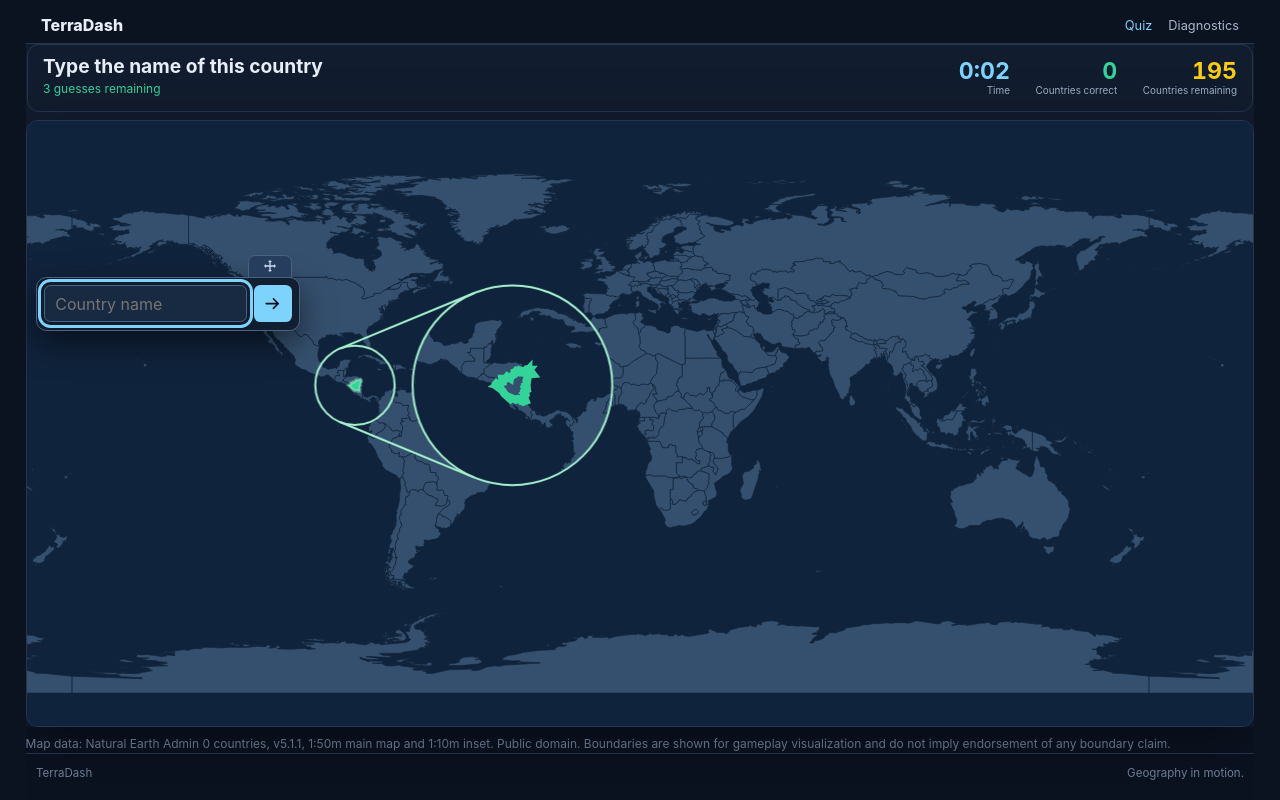
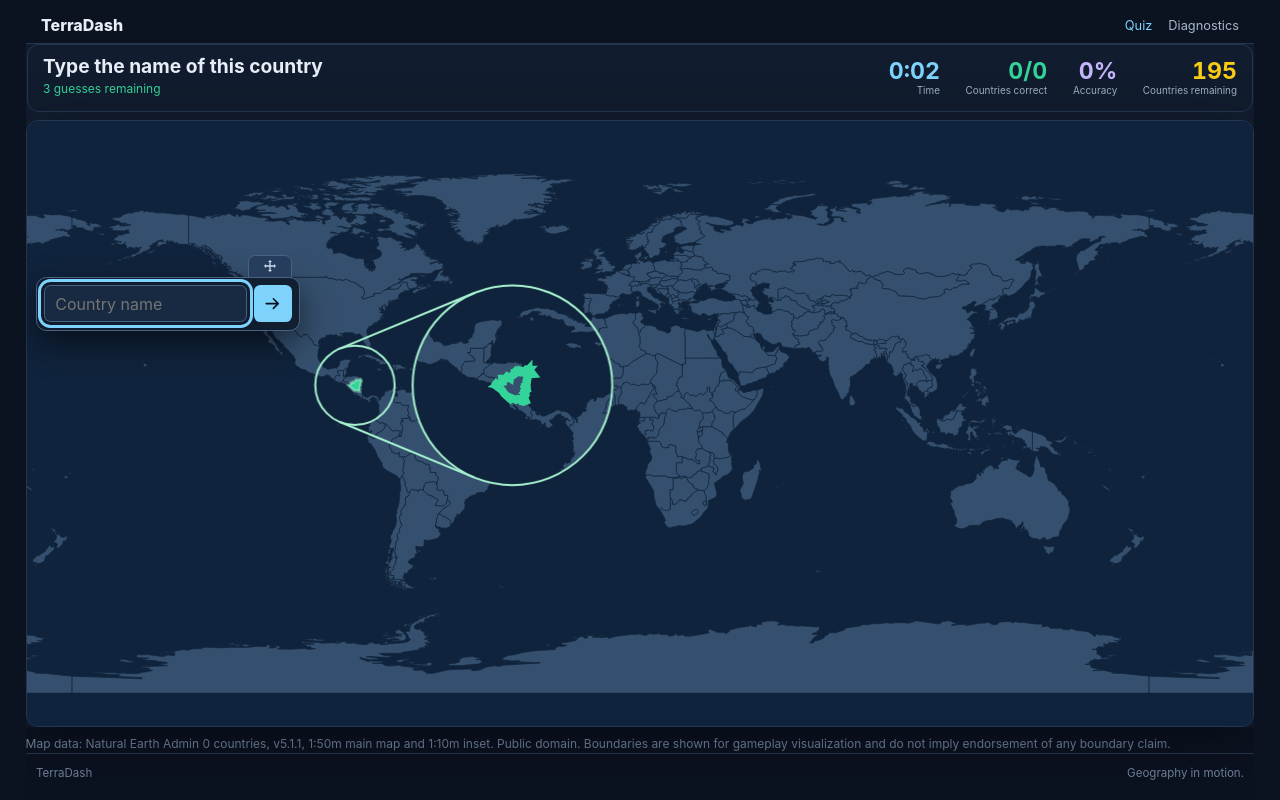
Before and after one commit to phaeax-a01/TerraDash, a React (Vite) app: page / in a window 1280 px wide. Both pictures are taken after a click on the button "Start quiz". Built offline with nearby package versions, Linux system fonts and the light colour scheme.

Commit message:
Show quiz completion accuracy (#46)
Co-authored-by: Codex <noreply@openai.com>

```diff
--- a/src/QuizPlayer.tsx
+++ b/src/QuizPlayer.tsx
@@ -78,6 +78,9 @@ export function QuizPlayer({
   ).length;
   const completedCount = Object.keys(state.outcomes).length;
   const countriesRemaining = state.order.length - completedCount;
+  const accuracy = completedCount
+    ? Math.round((correctCount / completedCount) * 100)
+    : 0;
   const attemptsRemaining = 3 - state.attempts;
   const attemptStateClass = `attempts-remaining-${attemptsRemaining}`;
 
@@ -386,11 +389,20 @@ export function QuizPlayer({
             className="status-item status-correct"
             aria-label={`${correctCount} correct countries of ${completedCount} completed`}
           >
-            <strong>{correctCount}</strong>
+            <strong>
+              {correctCount}/{completedCount}
+            </strong>
             <small>Countries correct</small>
             <span className="progress visually-hidden">
               {correctCount} / {completedCount} countries correct
             </span>
+          </div>
+          <div
+            className="status-item status-accuracy"
+            aria-label={`${accuracy}% accuracy`}
+          >
+            <strong>{accuracy}%</strong>
+            <small>Accuracy</small>
           </div>
           <div className="status-item status-remaining">
             <strong>{countriesRemaining}</strong>
--- a/src/styles.css
+++ b/src/styles.css
@@ -229,6 +229,9 @@ h2 {
 }
 .status-correct strong {
   color: #34d399;
+}
+.status-accuracy strong {
+  color: #c4b5fd;
 }
 .status-remaining strong {
   color: #facc15;
```
Also changed, not shown: 1 other file (tests, documents, lock files or other folders).
